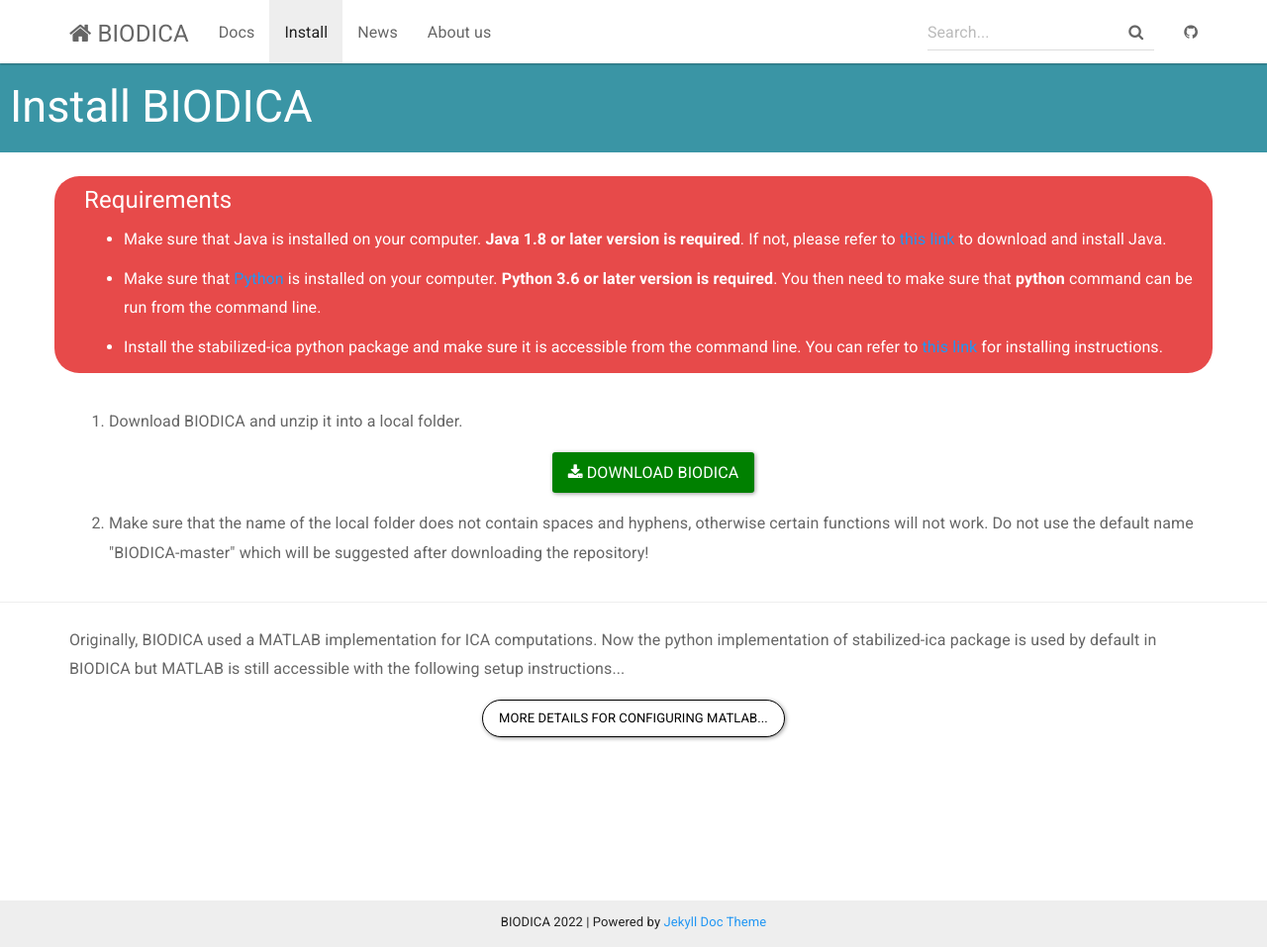
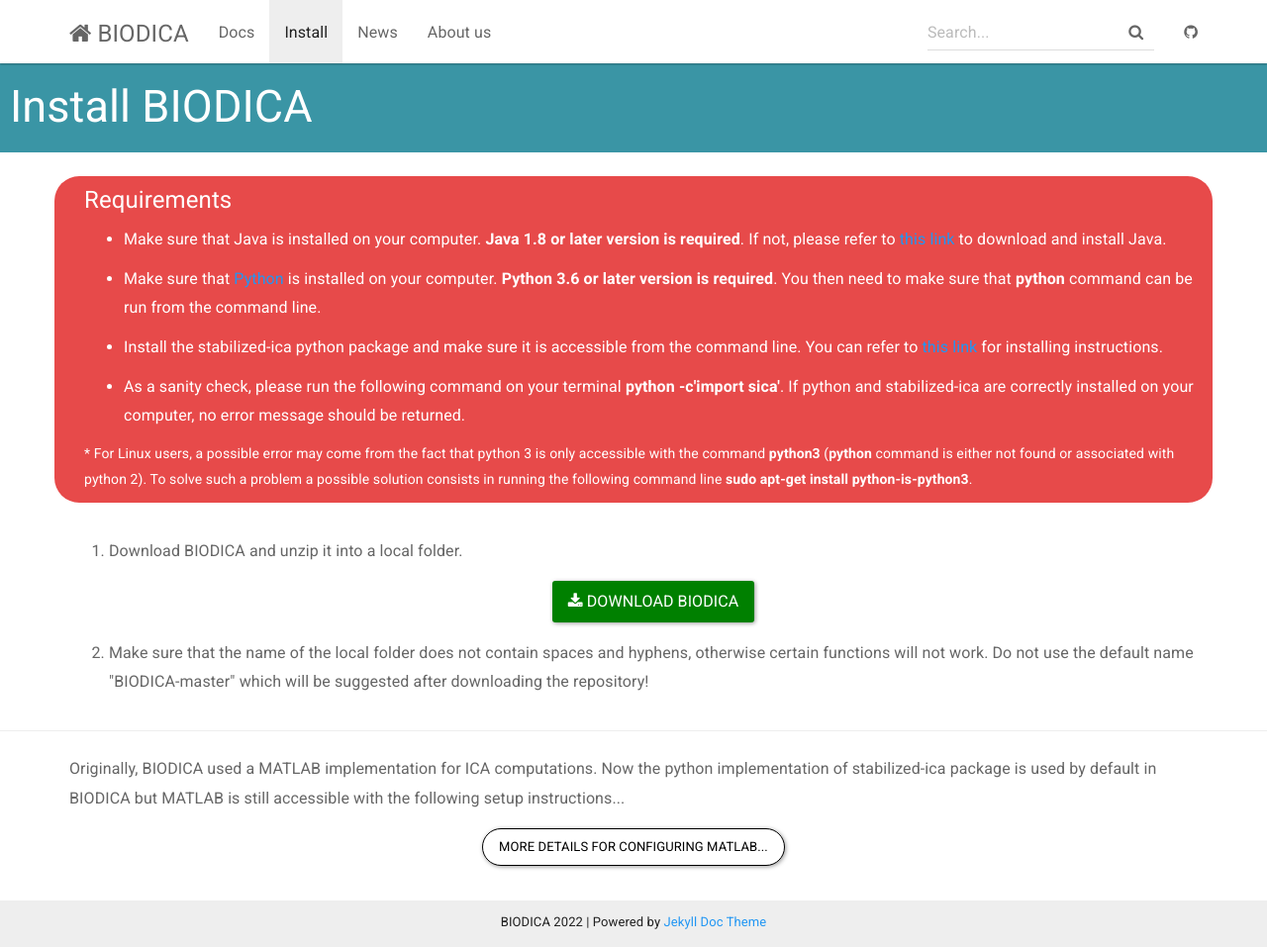
Before and after one commit to sysbio-curie/biodica-environment, a Jekyll site: the page built from _install/index.html, in a window 1280 px wide and 957 px high. Shown: the whole window at 99% size. Built offline with Jekyll 4.4.1, drawn with Linux system fonts in a browser that asks for light colours.

Commit message:
Update install instructions

```diff
--- a/_install/index.html
+++ b/_install/index.html
@@ -24,7 +24,14 @@
             </li>
 
             <li style="margin: 10px 0;">Install the stabilized-ica python package and make sure it is accessible from the command line. You can refer to <a href="https://stabilized-ica.readthedocs.io/en/latest/Install.html">this link</a> for installing instructions.</li>
+
+            <li style="margin: 10px 0;">As a sanity check, please run the following command on your terminal <b>python -c'import sica'</b>. If python and stabilized-ica are correctly installed on your computer, no error message should be returned.
+            </li>
         </ul>
+    </div>
+    <div class="container" style="font-size:14px; color: rgb(255, 255, 255); margin-bottom: 10px">
+        * For Linux users, a possible error may come from the fact that python 3 is only accessible with the command <b>python3</b> (<b>python</b> command is either not found or associated with python 2). To solve such a problem a possible solution consists in running
+        the following command line <b>sudo apt-get install python-is-python3</b>.
     </div>
 </div>
 <br>
```
